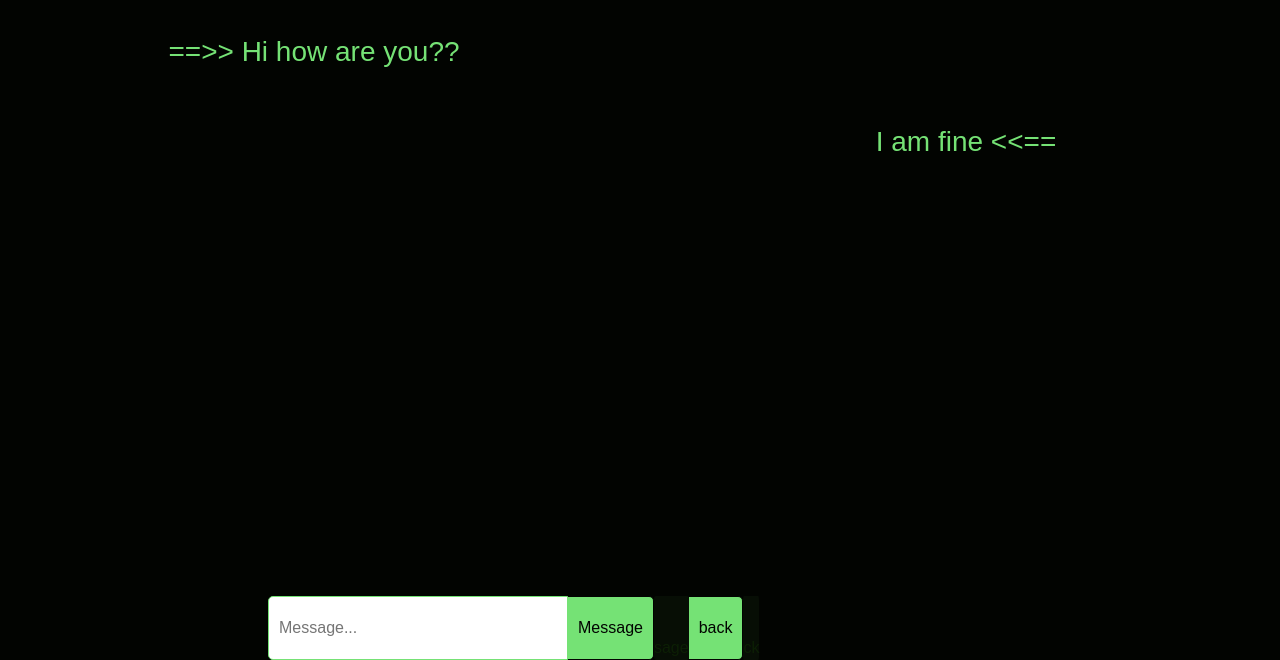
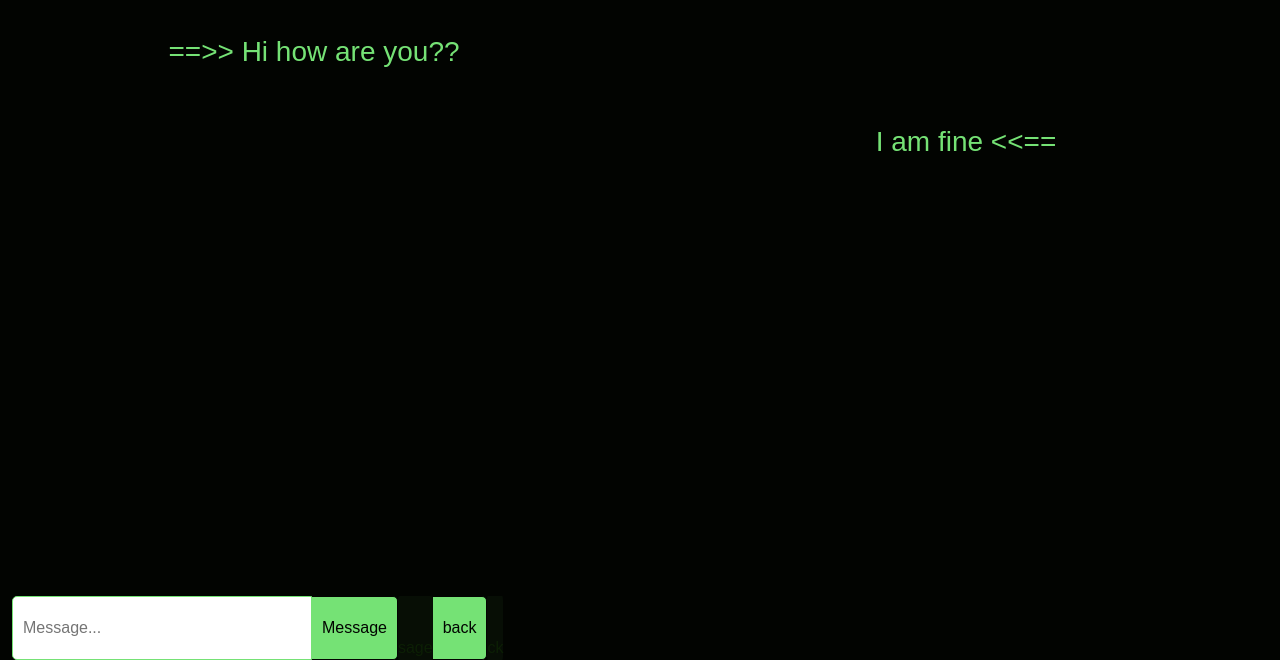
Before and after one commit to AswinM-programmer07/dtp, a plain HTML site: page program tom/super_chat/index3.html in a window 1280 px wide. Shown: the part 140-800 px from the top of the page. Drawn offline with nearby package versions, Linux system fonts and the light colour scheme.

Commit message:
Update index3.html

```diff
--- a/program tom/super_chat/index3.html
+++ b/program tom/super_chat/index3.html
@@ -28,7 +28,7 @@
             </div>
         </div>
     </div>
-    <div style="position:fixed; bottom:0px;padding-left:  20%; padding-right: 65%;">
+    <div style="position:fixed; bottom:0px;">
         <div class="container">
             <div class="search-container">
                 <input type="text" id="search-input" placeholder="Message...">
```
